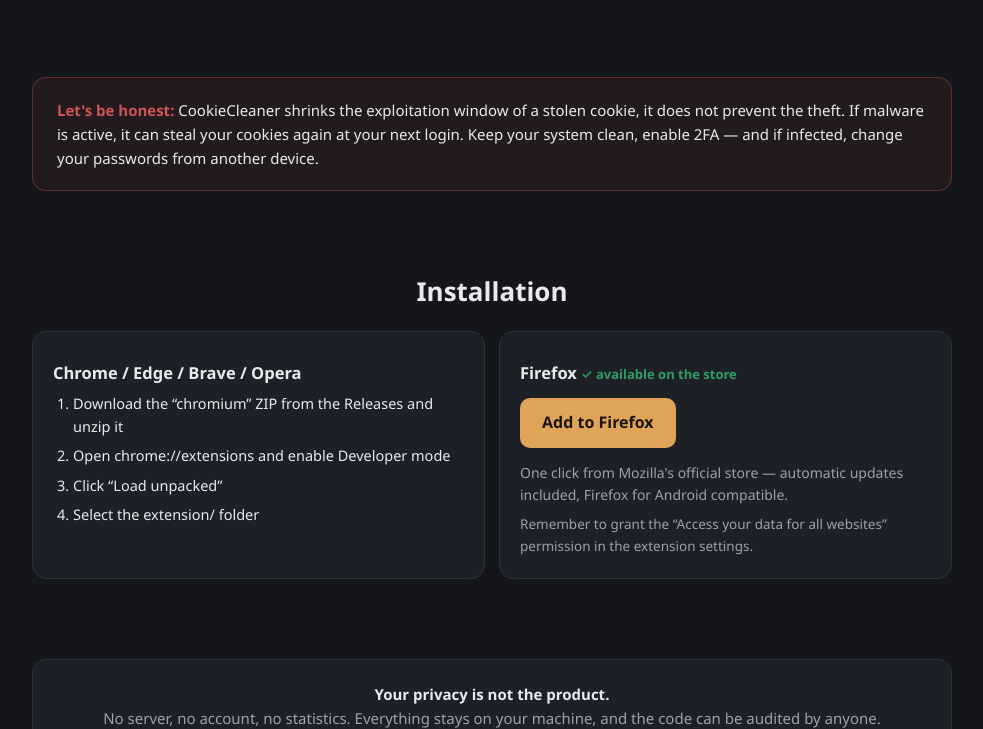
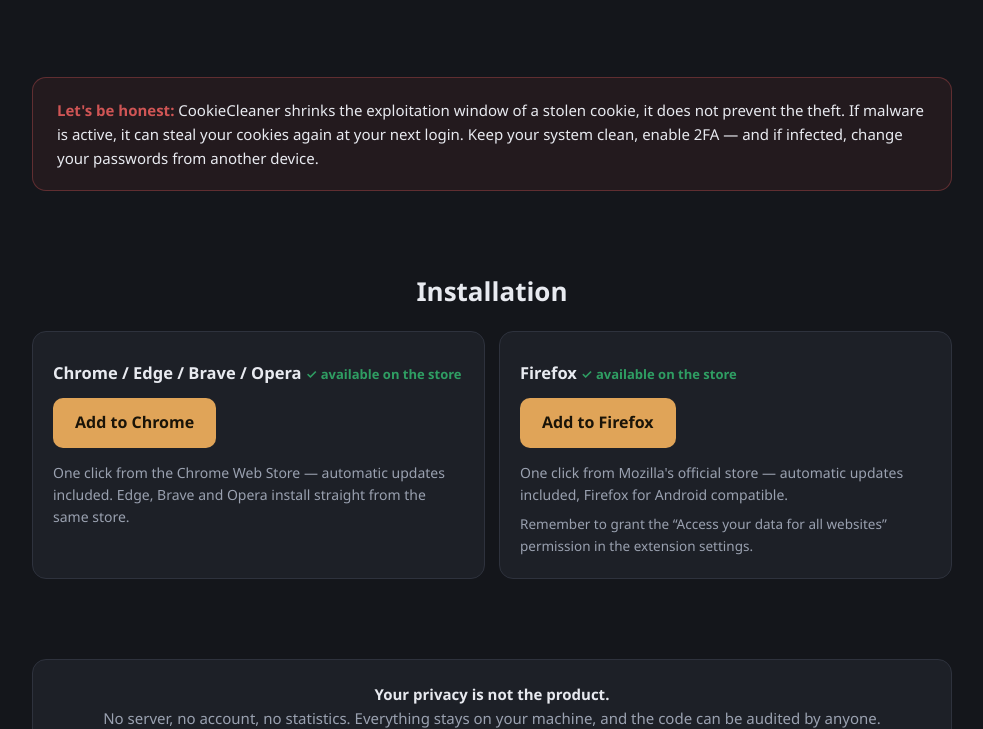
Before and after one commit to FrankkDarko/CookieCleaner, a browser extension: page docs/index.html in a window 1280 px wide. Shown: the part 1485-2214 px from the top of the page, without its empty margins (148-1131 px from the left). Drawn offline with Linux system fonts and the light colour scheme.

Commit message:
Maj chrome

```diff
--- a/docs/index.html
+++ b/docs/index.html
@@ -125,8 +125,8 @@
       <h1>Cookie<em>Cleaner</em></h1>
       <p class="tagline" data-t="tagline"></p>
       <div class="cta-row">
+        <a class="btn primary" href="https://chromewebstore.google.com/detail/cookiecleaner/oaomdnagofhaododcaihlojmjmlnnhdg" data-t="ctaChrome"></a>
         <a class="btn primary" href="https://addons.mozilla.org/firefox/addon/freecookiecleaner/" data-t="ctaFirefox"></a>
-        <a class="btn ghost" href="https://github.com/FrankkDarko/CookieCleaner/releases" data-t="ctaDownload"></a>
         <a class="btn ghost" href="https://github.com/FrankkDarko/CookieCleaner" data-t="ctaSource"></a>
       </div>
       <p class="note" data-t="ctaNote"></p>
@@ -163,13 +163,11 @@
       <h2 data-t="installTitle"></h2>
       <div class="install-cols">
         <div class="card">
-          <h3>Chrome / Edge / Brave / Opera</h3>
-          <ol>
-            <li data-t="instC1"></li>
-            <li data-t="instC2"></li>
-            <li data-t="instC3"></li>
-            <li data-t="instC4"></li>
-          </ol>
+          <h3>Chrome / Edge / Brave / Opera <span style="color:var(--green);font-size:13px;font-weight:600" data-t="instCLive"></span></h3>
+          <p style="margin:12px 0 14px">
+            <a class="btn primary" href="https://chromewebstore.google.com/detail/cookiecleaner/oaomdnagofhaododcaihlojmjmlnnhdg" data-t="instCBtn"></a>
+          </p>
+          <p style="font-size:14px" data-t="instC0"></p>
         </div>
         <div class="card">
           <h3>Firefox <span style="color:var(--green);font-size:13px;font-weight:600" data-t="instFLive"></span></h3>
@@ -208,9 +206,10 @@
       fr: {
         title: "CookieCleaner — Anti-vol de cookies",
         tagline: "Extension gratuite et open-source qui nettoie automatiquement les cookies et sessions de vos sites sensibles — pour qu'un cookie volé devienne inutilisable en quelques heures.",
+        ctaChrome: "🌐 Installer pour Chrome",
         ctaFirefox: "🦊 Installer pour Firefox",
-        ctaDownload: "⬇ ZIP pour Chrome", ctaSource: "Code source",
-        ctaNote: "Gratuit pour toujours · Firefox : disponible dès maintenant · Chrome Web Store : validation en cours",
+        ctaSource: "Code source",
+        ctaNote: "Gratuit pour toujours · Disponible sur le Chrome Web Store et Firefox Add-ons",
         threatTitle: "La menace : le vol de cookies",
         threat1t: "Infection", threat1p: "Un malware « infostealer » s'exécute sur la machine (faux crack, pièce jointe, faux jeu…).",
         threat2t: "Vol", threat2p: "Il copie et déchiffre les cookies du navigateur, ainsi que les tokens stockés en local (Discord…).",
@@ -225,10 +224,9 @@
         honestT: "Soyons honnêtes :",
         honestP: "CookieCleaner réduit la fenêtre d'exploitation d'un cookie volé, il n'empêche pas le vol. Si un malware est actif, il peut re-voler vos cookies à la prochaine connexion. Gardez votre système sain, activez la 2FA — et en cas d'infection, changez vos mots de passe depuis un autre appareil.",
         installTitle: "Installation",
-        instC1: "Téléchargez le ZIP « chromium » depuis les Releases et décompressez-le",
-        instC2: "Ouvrez chrome://extensions et activez le Mode développeur",
-        instC3: "Cliquez « Charger l'extension non empaquetée »",
-        instC4: "Sélectionnez le dossier extension/",
+        instCLive: "✓ disponible sur le store",
+        instCBtn: "Ajouter à Chrome",
+        instC0: "Un clic depuis le Chrome Web Store — mises à jour automatiques incluses. Edge, Brave et Opera installent directement depuis le même store.",
         instFLive: "✓ disponible sur le store",
         instFBtn: "Ajouter à Firefox",
         instF0: "Un clic depuis le store officiel de Mozilla — mises à jour automatiques incluses, compatible Firefox pour Android.",
@@ -241,9 +239,10 @@
       en: {
         title: "CookieCleaner — Anti cookie-theft",
         tagline: "Free, open-source extension that automatically clears the cookies and sessions of your sensitive sites — so a stolen cookie becomes useless within hours.",
+        ctaChrome: "🌐 Get it for Chrome",
         ctaFirefox: "🦊 Get it for Firefox",
-        ctaDownload: "⬇ ZIP for Chrome", ctaSource: "Source code",
-        ctaNote: "Free forever · Firefox: available now · Chrome Web Store: under review",
+        ctaSource: "Source code",
+        ctaNote: "Free forever · Available on the Chrome Web Store and Firefox Add-ons",
         threatTitle: "The threat: cookie theft",
         threat1t: "Infection", threat1p: "An “infostealer” malware runs on the machine (fake crack, attachment, fake game…).",
         threat2t: "Theft", threat2p: "It copies and decrypts the browser cookies, plus locally stored tokens (Discord…).",
@@ -258,10 +257,9 @@
         honestT: "Let's be honest:",
         honestP: "CookieCleaner shrinks the exploitation window of a stolen cookie, it does not prevent the theft. If malware is active, it can steal your cookies again at your next login. Keep your system clean, enable 2FA — and if infected, change your passwords from another device.",
         installTitle: "Installation",
-        instC1: "Download the “chromium” ZIP from the Releases and unzip it",
-        instC2: "Open chrome://extensions and enable Developer mode",
-        instC3: "Click “Load unpacked”",
-        instC4: "Select the extension/ folder",
+        instCLive: "✓ available on the store",
+        instCBtn: "Add to Chrome",
+        instC0: "One click from the Chrome Web Store — automatic updates included. Edge, Brave and Opera install straight from the same store.",
         instFLive: "✓ available on the store",
         instFBtn: "Add to Firefox",
         instF0: "One click from Mozilla's official store — automatic updates included, Firefox for Android compatible.",
```
Also changed, not shown: 2 other files.
